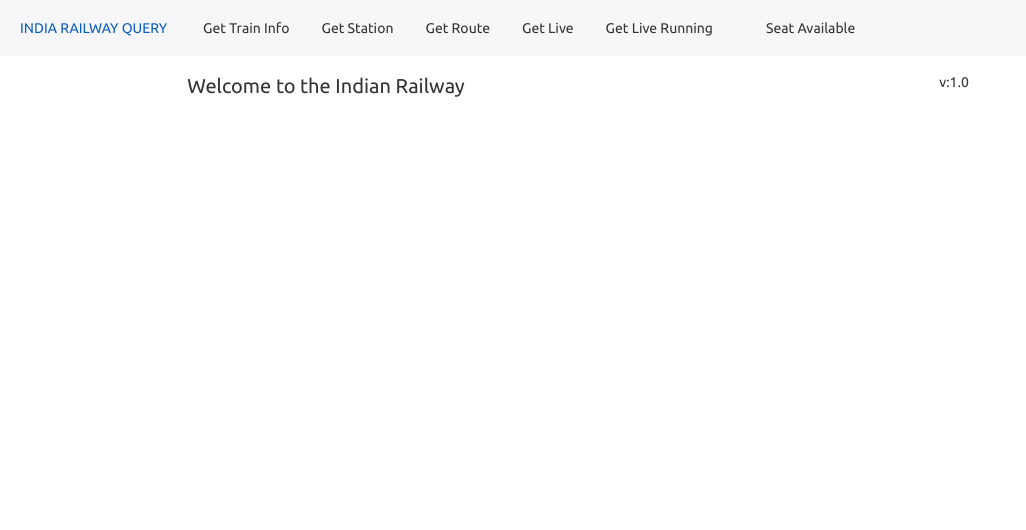
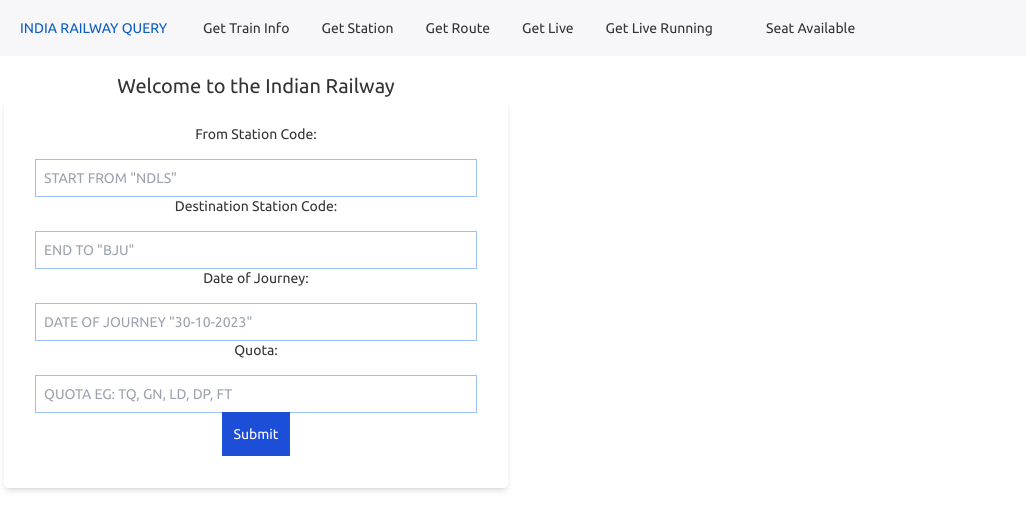
Before and after one commit to ChaudhariSaurav/indian-railway, a React (Vite) app: page / in a window 1280 px wide. Shown: the top 530 px of the page, without its empty margins (0-1026 px from the left). Built offline with nearby package versions, Linux system fonts and the light colour scheme; some icons are missing; a web font is replaced by a local one.

Commit message:
check train availablity status

```diff
--- a/src/components/WelcomePage.jsx
+++ b/src/components/WelcomePage.jsx
@@ -1,11 +1,113 @@
+import { useState, useEffect } from 'react';
 
 function WelcomePage() {
+    const [fromStnCode, setFromStnCode] = useState('');
+    const [destStnCode, setDestStnCode] = useState('');
+    const [doj, setDoj] = useState('');
+    const [quota, setQuota] = useState('');
+    const [responseData, setResponseData] = useState(null);
+    const [submitting, setSubmitting] = useState(false);
+    const [error, setError] = useState(null);
+
+    useEffect(() => {
+        // Define the API URL
+        const apiUrl = `https://securedapi.confirmtkt.com/api/platform/trainbooking/tatwnstns?fromStnCode=${fromStnCode}&destStnCode=${destStnCode}&doj=${doj}&token=&quota=${quota}&appVersion=290&androidid=mwebd_android`;
+
+        if (submitting) {
+            // Fetch data from the API
+            fetch(apiUrl)
+                .then((response) => {
+                    if (!response.ok) {
+                        throw new Error('Network response was not ok');
+                    }
+                    return response.json();
+                })
+                .then((data) => {
+                    setResponseData(data);
+                    setSubmitting(false);
+                    setError(null);
+                })
+                .catch((error) => {
+                    console.error('Error fetching data:', error);
+                    setSubmitting(false);
+                    setError('An error occurred while fetching data.');
+                });
+        }
+    }, [fromStnCode, destStnCode, doj, quota, submitting]);
+
+    const handleSubmit = (e) => {
+        e.preventDefault();
+        if (fromStnCode && destStnCode && doj && quota) {
+            setSubmitting(true);
+        } else {
+            setError('Please fill in all fields');
+        }
+    };
+
+
     return (
-        <div className="h-screen grid grid-cols-2 gap-2 p-4 text-center">
-            <div className="text-center h-screen text-xl">Welcome to the Indian Railway </div>
-            <div>v:1.0</div>
+        <div className="h-screen w-full  max-w-lg  justify-center item-center gap-2 p-4 text-center">
+            <div className="text-center text-xl">Welcome to the Indian Railway </div>
+
+            <div className=' class="flex flex-wrap -mx-3 mb-6" justify-center item-center text-center'>
+                <form onSubmit={handleSubmit} className="bg-white shadow-md rounded px-8 pt-6 pb-8 mb-4">
+                    <label>
+                        From Station Code:
+                        <input type="text" placeholder='START FROM "NDLS"' className='p-2 uppercase ring-1 w-full gap-2 justify-center mt-4' value={fromStnCode} onChange={(e) => setFromStnCode(e.target.value)} />
+                    </label>
+                    <br />
+                    <label>
+                        Destination Station Code:
+                        <input type="text" placeholder='END TO "BJU"' className='p-2 uppercase ring-1 w-full gap-2 justify-center mt-4' value={destStnCode} onChange={(e) => setDestStnCode(e.target.value)} />
+                    </label>
+                    <br />
+                    <label>
+                        Date of Journey:
+                        <input type="text" placeholder='DATE OF JOURNEY "30-10-2023"' className='p-2 ring-1 w-full gap-2 justify-center mt-4' value={doj} onChange={(e) => setDoj(e.target.value)} />
+                    </label>
+                    <br />
+                    <label>
+                        Quota:
+                        <input type="text" placeholder='QUOTA EG: TQ, GN, LD, DP, FT' className='p-2 uppercase ring-1 w-full gap-2 justify-center mt-4' value={quota} onChange={(e) => setQuota(e.target.value)} />
+                    </label>
+                    <br />
+                    <button className='bg-blue-700 p-3 hover:bg-indigo-600 text-white' type="submit">Submit</button>
+                </form>
+                {submitting && <p>Submitting...</p>}
+                {error && <p className="text-red-500">{error}</p>}
+                {responseData && (<>
+
+                    {responseData.trainBtwnStnsList.map((train, index) => (
+                        <div key={index}>
+                            <p>Departure Time: {train.departureTime}</p>
+                            <p>Train Name: {train.trainName}</p>
+                            <hr />
+                            {/* Include other train data fields as needed */}
+                        </div>
+                    ))}
+
+                    {responseData.trainBtwnStnsList.avaiblitycache?.map((train, index) => (
+                        <div key={index}>
+                            <p>Train Name: {train?.Availability}</p>
+                            {/* Include other train data fields as needed */}
+                        </div>
+                    ))}
+                </>)}
+
+            </div>
+            <div>
+
+                {/* {responseData && (
+                    <div>
+                        <h2>API Response:</h2>
+                        <pre>{JSON.stringify(responseData, null, 2)}</pre>
+                    </div>
+                )} */}
+
+            </div>
         </div>
     )
 }
 
+
 export default WelcomePage
```
